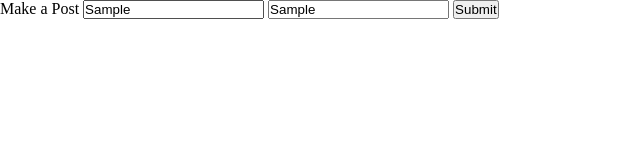
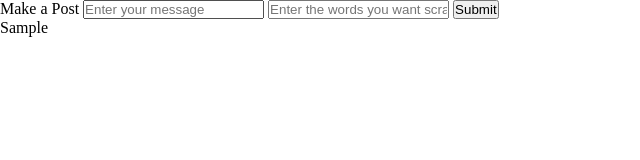
Before and after one commit to Kessi-ux/REDACTR, a plain HTML site: page index.html in a window 1280 px wide. Both pictures are taken after typing "Sample", "Sample" into the empty fields and a click on the input 475 px from the left and 9 px from the top of the page. Shown: the whole page, without its empty margins (0-640 px from the left). Drawn offline with Linux system fonts and the light colour scheme.

Commit message:
print the sentence in the DOM and put it into an  array of words

```diff
--- a/index.html
+++ b/index.html
@@ -16,7 +16,8 @@
     <input type="submit">
     </form>
 
-    <!-- <input type="text" class="scrambled"> -->
+    <div id="outputData"></div>
+
 </main>
 <script src="script.js"></script>
 </body>
--- a/script.js
+++ b/script.js
@@ -1,14 +1,53 @@
+// get the form data from the html file
+
 const scrambleData = document.querySelector('#scrambleForm');
+const output = document.querySelector('#outputData')
 
 scrambleData.addEventListener('submit', function(e)
     {
     e.preventDefault();
+
     const textInput = (scrambleData.elements.text);
     const wordInput = (scrambleData.elements.word);
 
     console.log(textInput.value);
     console.log(wordInput.value);
 
-    // addData (textInput.value)
-    // textInput.value = "";
-    });
+    // Get the input value
+    const sentence = textInput.value
+
+    // Split the sentence into an array of words
+    const wordsArray = sentence.split(" ");
+
+    // Display the words array in the console (for demonstration purposes)
+    console.log(wordsArray);
+
+    // You can do further processing with the wordsArray here
+
+    // If you want to display the words in an HTML element (for demonstration purposes)
+        // addData(wordsArray);
+
+    addData (textInput.value, wordInput.value)
+    textInput.value= "";
+    wordInput.value= "";
+
+});
+
+const addData = (textInput, wordInput, words) => {
+
+    const post = document.createElement('div');
+
+    const ptag = document.createElement('p');
+
+    ptag.append(`${textInput}`);
+
+    post.append(ptag);
+
+    output.append(post)
+
+    // function to display the words to the DOMgit commit
+    // const outputDiv = document.createElement('div');
+    //     outputDiv.textContent = "Words in the sentence: " + words.join(", ");
+    //     document.body.appendChild(outputDiv);
+
+    };
```
